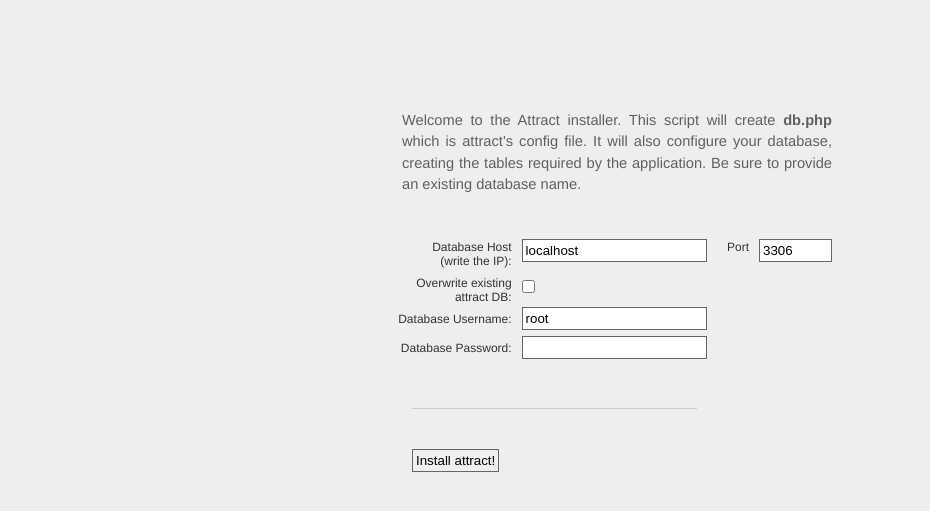
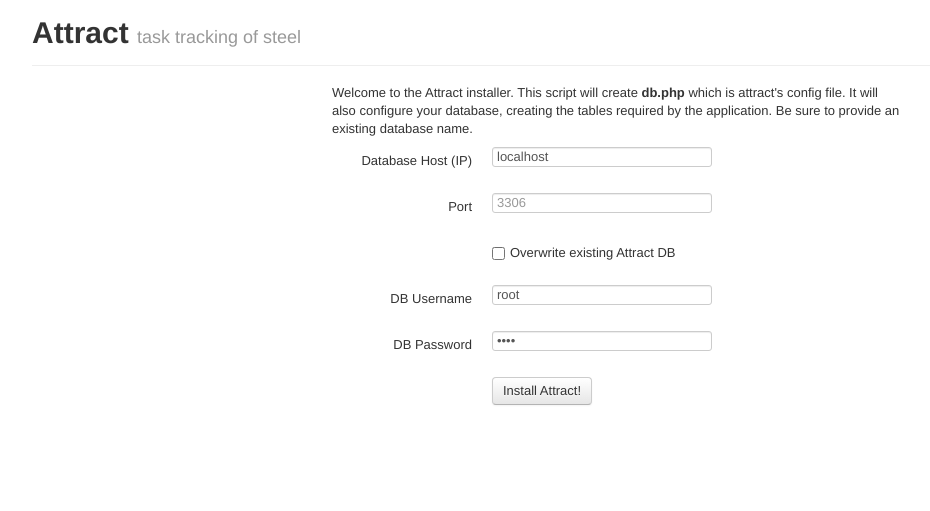
Before and after one commit to wardrums/attract, a PHP site: page /install/index.php in a window 1280 px wide. Shown: the top 511 px of the page, without its empty margins (23-953 px from the left). Run offline with PHP 8.4, Linux system fonts and the light colour scheme.

Commit message:
Installer updates
Layout update and small bugfix (users table was not being dropped).

```diff
--- a/install/index.php
+++ b/install/index.php
@@ -2,11 +2,30 @@
 <html lang="en">
 	<head>
 	<meta charset="utf-8" />
-	<link rel="stylesheet" href="install.css">
+	<title>Install Attract</title>
+	<link href="../assets/css/bootstrap.css" rel="stylesheet">
+	<link href="../assets/css/bootstrap-responsive.css" rel="stylesheet">
+	<link href="../assets/css/tablecloth.css" rel="stylesheet">
+	<link href="../assets/css/prettify.css" rel="stylesheet">
+	<link href="../assets/css/chosen.css" rel="stylesheet">
+	<link href="../assets/css/attract.css" rel="stylesheet">
+	<link type="image/x-icon" href="../assets/favicon/favicon.ico" rel="shortcut icon">
+	<link rel="apple-touch-icon" href="../assets/favicon/apple-touch-icon-57x57-precomposed.png" />
+	<link rel="apple-touch-icon" sizes="72x72" href="../assets/favicon/apple-touch-icon-72x72-precomposed.png" />
+	<link rel="apple-touch-icon" sizes="114x114" href="../assets/favicon/apple-touch-icon-114x114-precomposed.png" />
+
+
+	<script type="text/javascript" src="../assets/js/jquery-1.7.2.min.js"></script>
+	<script type="text/javascript" src="../assets/js/bootstrap.js"></script>
+	<script type="text/javascript" src="../assets/js/jquery.metadata.js"></script>
+	<script type="text/javascript" src="../assets/js/jquery.tablesorter.min.js"></script>
+	<script type="text/javascript" src="../assets/js/jquery.tablecloth.js"></script>
+	<script type="text/javascript" src="../assets/js/jquery.chosen.min.js"></script>
+	<script type="text/javascript" src="../assets/js/attract.js"></script>
+
 	</head>
 	<body>
-	<div id="header"></div>
-<div id="container">
+		<div class="container">
 <?php
 
 
@@ -87,9 +106,9 @@
 		mysql_query($query) or print(mysql_error());
 		echo("Disabling foreign key checks<br/>");
 
-		$query="DROP TABLE `scenes`, `shots`";
+		$query="DROP TABLE `scenes`, `shots`, `users`";
 		mysql_query($query) or print(mysql_error());
-		echo("Dropping previous tables called `scenes` and `shots`<br/>");
+		echo("Dropping previous tables called <i>scenes</i>, <i>shots</i> and <i>users</i><br/>");
 
 		$query="SET FOREIGN_KEY_CHECKS = 1";
 		mysql_query($query) or print(mysql_error());
@@ -178,54 +197,65 @@
 error_reporting(0);
 ?>
 
-<p class="blurb">Welcome to the Attract installer. This script will create <strong>db.php</strong> which is attract's config file. It will also configure your database, creating the tables required by the application. Be sure to provide an existing database name.</p>
+<section>
+				<div class="page-header">
+					<h1>Attract <small>task tracking of steel</small></h1>
+				</div>
+<div class="row">
+<div class="span6 offset3">
 
-	<div id="body">
-	<form action='index.php' method='post'>
-
-	<table id="installform" cellspacing="0" cellpadding="0" border="0">
-
-		<tr>
-			<td class="label" width="200">Database Host <br />(write the IP):</td>
-			<td><input type="text" name="host" value="localhost" /></td>
-			<td class="label" width="100">Port</td>
-			<td><input type="text" name="port" value="3306" size="6"/></td>
-		</tr>
-		<tr>
-			<td class="label">Overwrite existing attract DB:</td>
-			<td><input type="checkbox" name="database_overwrite" value="true" /></td>
-		</tr>
-		<tr>
-			<td class="label">Database Username:</td>
-			<td><input type="text" name="attractUser" value="root" /></td>
-		</tr>
-		<tr>
-			<td class="label">Database Password:</td>
-			<td><input type="password" name="attractPassword" value="" /></td>
-		</tr>
-		<!-- <tr><td></td><td class="note">* password not masked</td></tr> -->
-		<tr>
-			<td class="label"></td>
-		</tr>
-		<tr>
-			<td colspan="2"><hr /></td>
-		</tr>
-		<tr>
-			<td style="padding-top:20px; text-align:center;">
-				<input type="hidden" name="stage2" value="true">
-				<input class="submit" type="submit" value="Install attract!" />
-			</td>
-		</tr>
-	</table>
+		<p>Welcome to the Attract installer. This script will create <strong>db.php</strong> which is attract's config file. It will also configure your database, creating the tables required by the application. Be sure to provide an existing database name.</p>
 
 
-	</form>
-	</div>
+		    <form class="form-horizontal" action="index.php" method="post">
+		    	<div class="control-group">
+			    	<label class="control-label" for="inputHost">Database Host (IP)</label>
+			    	<div class="controls">
+				    	<input type="text" id="inputHost" name="host" value="localhost">
+				    </div>
+				 </div>
+			    <div class="control-group">
+			    	<label class="control-label" for="inputPort">Port</label>
+		    		<div class="controls">
+			    		<input type="text" id="inputPort" name="port" placeholder="3306">
+			    	</div>
+			    </div>
+			    <div class="control-group">
+			    	<div class="controls">
+				    	<label class="checkbox">
+					    	<input type="checkbox" name="database_overwrite" value="true" /> Overwrite existing Attract DB
+					    </label>
+
+					</div>
+			    </div>
+			    <div class="control-group">
+			    	<label class="control-label" for="inputUsername">DB Username</label>
+		    		<div class="controls">
+			    		<input type="text" id="inputUsername" name="attractUser" value="root">
+			    	</div>
+			    </div>
+			    <div class="control-group">
+			    	<label class="control-label" for="inputPassword">DB Password</label>
+		    		<div class="controls">
+			    		<input type="password" id="inputPassword" name="attractPassword" value="root">
+			    	</div>
+			    </div>
+			    <div class="control-group">
+			    	<div class="controls">
+			    		<input type="hidden" name="stage2" value="true">
+			    		<button type="submit" class="btn">Install Attract!</button>
+			    	</div>
+			    </div>
+		    </form>
+
 
 </div>
+</div>
+</section>
+		</div>
 
 
-</body>
+	</body>
 </html>
 
 <?php
```
